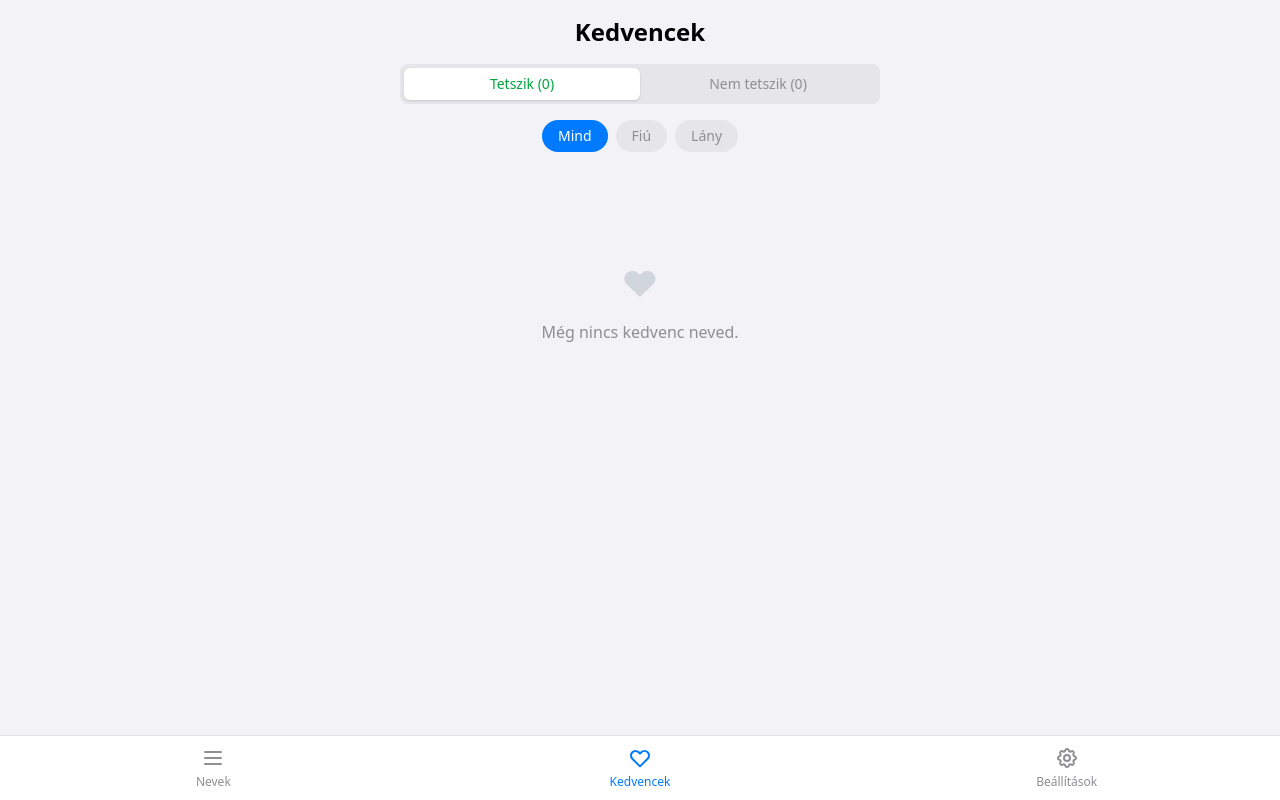
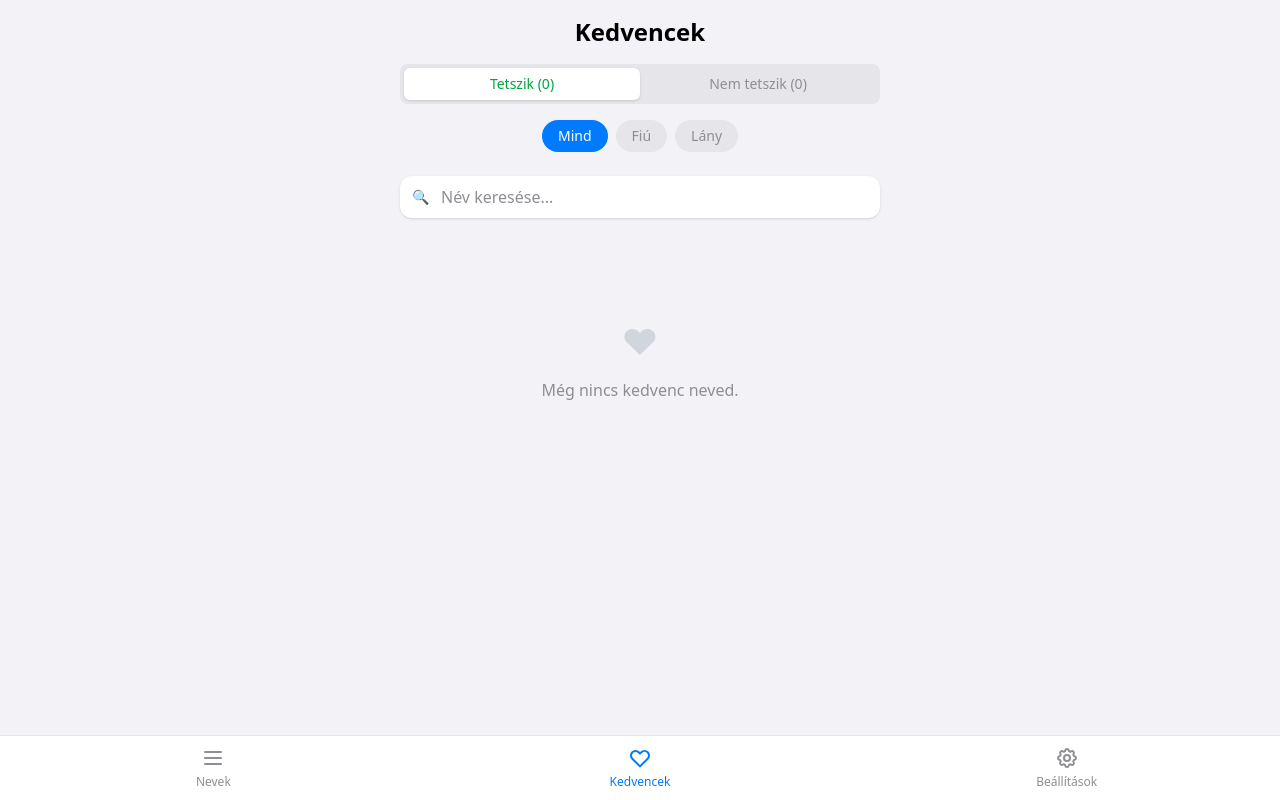
Before and after one commit to therealnemethmate/clash-of-babynames, a Vue app: page /favorites in a window 1280 px wide. Built offline with nearby package versions, Linux system fonts and the light colour scheme.

Commit message:
feat: add search filter to favorites list (#3)

```diff
--- a/src/views/FavoritesView.vue
+++ b/src/views/FavoritesView.vue
@@ -7,12 +7,17 @@ const store = useNameStore();
 
 const voteFilter = ref<'like' | 'dislike'>('like');
 const genderFilter = ref<'all' | 'boy' | 'girl'>('all');
+const searchQuery = ref('');
 
 const displayedNames = computed(() => {
     const source = voteFilter.value === 'like' ? store.likedNames : store.dislikedNames;
+    const query = searchQuery.value.trim().toLowerCase();
 
-    if (genderFilter.value === 'all') return source;
-    return source.filter((n) => n.gender === genderFilter.value);
+    return source.filter((n) => {
+        if (genderFilter.value !== 'all' && n.gender !== genderFilter.value) return false;
+        if (query && !n.name.toLowerCase().includes(query)) return false;
+        return true;
+    });
 });
 
 function toggleVote(id: string) {
@@ -54,6 +59,24 @@ function toggleVote(id: string) {
                 @click="genderFilter = option"
             >
                 {{ option === 'all' ? 'Mind' : (option === 'boy' ? 'Fiú' : 'Lány') }}
+            </button>
+        </div>
+
+        <!-- Search -->
+        <div class="relative mb-4">
+            <input
+                v-model="searchQuery"
+                type="text"
+                placeholder="Név keresése..."
+                class="w-full px-4 py-2 pl-10 rounded-xl bg-card border border-transparent dark:border-gray-800 text-text-primary placeholder-text-secondary shadow-sm focus:outline-none focus:ring-2 focus:ring-accent"
+            >
+            <span class="absolute left-3 top-1/2 -translate-y-1/2 text-text-secondary text-sm">🔍</span>
+            <button
+                v-if="searchQuery"
+                class="absolute right-3 top-1/2 -translate-y-1/2 text-text-secondary hover:text-text-primary text-sm"
+                @click="searchQuery = ''"
+            >
+                ✕
             </button>
         </div>
 
```
